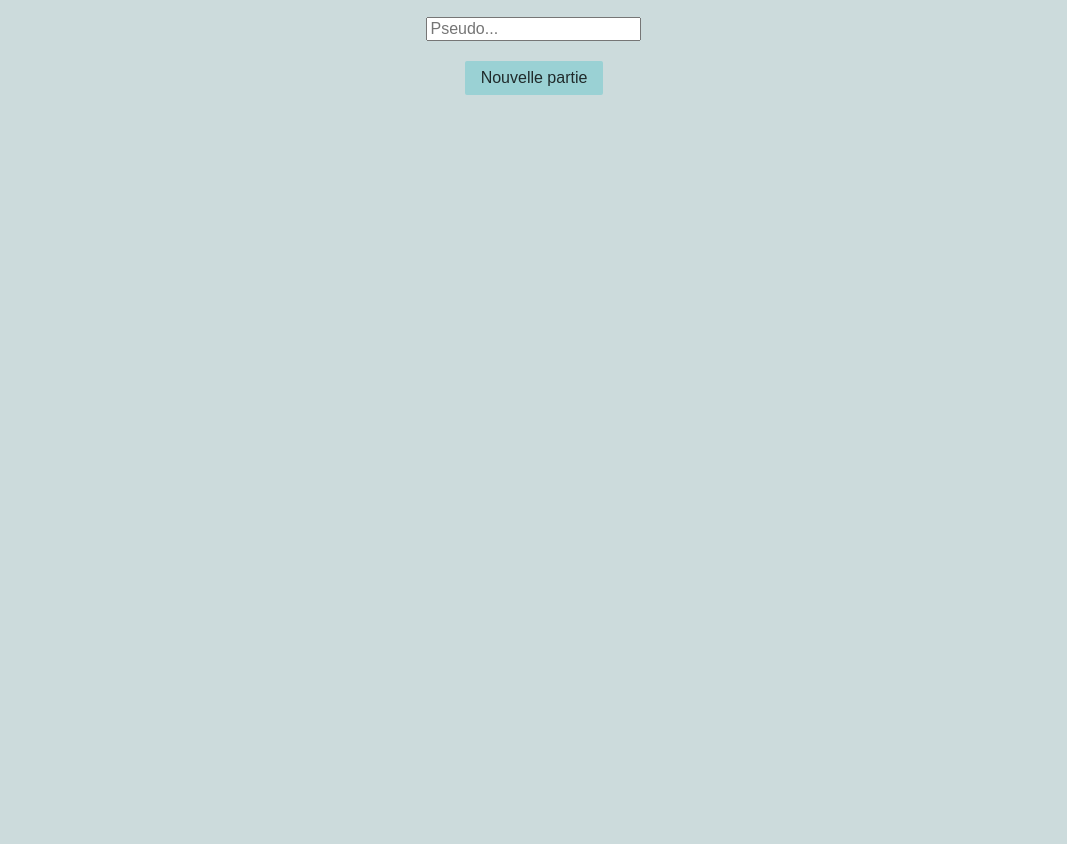
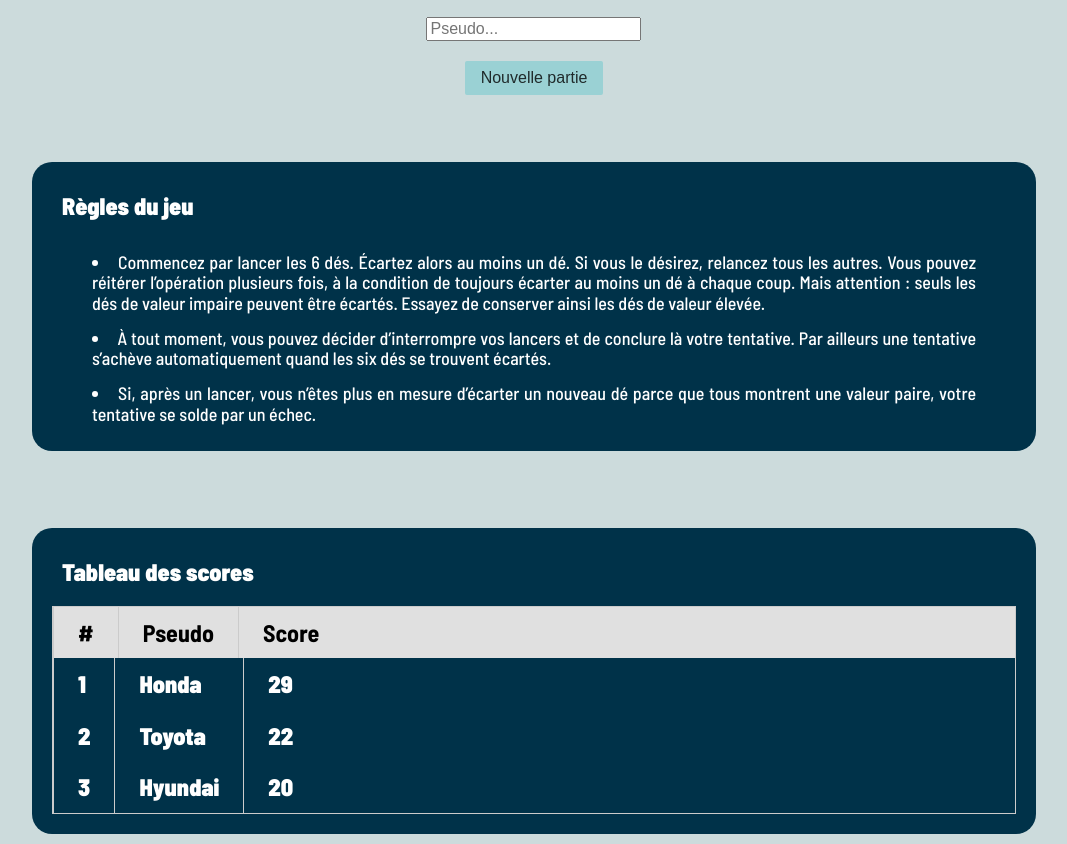
Before and after one commit to nbert71/deacthlon-javelot-bis, a website: page static/index.html in a window 1280 px wide. Shown: the part 179-1023 px from the top of the page, without its empty margins (106-1173 px from the left). Before the commit the page ends 800 px from the top, so only its background shows below. Drawn offline with nearby package versions, Linux system fonts and the light colour scheme.

Commit message:
Ajout Listener touche Entrée + règles et maquette tableau score index

```diff
--- a/server.js
+++ b/server.js
@@ -54,8 +54,8 @@ app.use('/new', (req, res) => {
             .then(partie => {
                 console.log("partie_id", partie.id);
                 res.cookie("id_partie", partie.id);
-                res.cookie("pseudo", partie.pseudo)
-                res.end("prout")
+                res.cookie("pseudo", partie.pseudo);
+                res.end("prout");
                 //console.log(res.cookie);
             })
     })()
--- a/static/index.html
+++ b/static/index.html
@@ -35,8 +35,61 @@
                 <div class="pure-button" id="new-game">Nouvelle partie</div>
             </div>
             <div class="pure-u-1-3"></div>
+            <div class="pure-u-1-3"></div>
 
-            <div class="pure-u-1-3"></div>
+
+            <div class="rules" id="index_rules">
+                <div class="box-title">
+                    Règles du jeu
+                </div>
+                <div class="rules-box">
+                    <li>Commencez par lancer les 6 dés. Écartez alors au moins un dé. Si vous le désirez, relancez tous
+                        les autres. Vous
+                        pouvez réitérer l’opération plusieurs fois, à la condition de toujours écarter au moins un dé à
+                        chaque coup. Mais
+                        attention : seuls les dés de valeur impaire peuvent être écartés. Essayez de conserver ainsi les
+                        dés de valeur
+                        élevée. </li>
+                    <li>À tout moment, vous pouvez décider d’interrompre vos lancers et de conclure là votre tentative.
+                        Par ailleurs une
+                        tentative s’achève automatiquement quand les six dés se trouvent écartés.</li>
+                    <li>Si, après un lancer, vous n’êtes plus en mesure d’écarter un nouveau dé parce que tous montrent
+                        une valeur paire,
+                        votre tentative se solde par un échec.</li>
+                </div>
+            </div>
+
+            <div class="rules" id="index_rules">
+                <div class="box-title">
+                    Tableau des scores
+                </div>
+                <table class="pure-table">
+                    <thead>
+                        <tr>
+                            <th>#</th>
+                            <th>Pseudo</th>
+                            <th>Score</th>
+                        </tr>
+                    </thead>
+                    <tbody>
+                        <tr>
+                            <td>1</td>
+                            <td>Honda</td>
+                            <td>29</td>
+                        </tr>
+                        <tr>
+                            <td>2</td>
+                            <td>Toyota</td>
+                            <td>22</td>
+                        </tr>
+                        <tr>
+                            <td>3</td>
+                            <td>Hyundai</td>
+                            <td>20</td>
+                        </tr>
+                    </tbody>
+                </table>
+            </div>
         </div>
     </div>
 </body>
@@ -54,7 +107,7 @@
         return "";
     }
 
-    document.querySelector('#new-game').addEventListener("click", (event) => {
+    function newGame() {
         pseudo = document.querySelector("#pseudo").value;
         if (pseudo !== '') {
             fetch("/new/?pseudo=" + pseudo)
@@ -72,7 +125,16 @@
         } else {
             alert("Vous devez saisir un pseudo pour créer une partie !");
         }
+    }
 
+    document.querySelector('#pseudo').addEventListener('keypress', function (e) {
+    if (e.key === 'Enter') {
+      newGame()
+    }
+});
+
+    document.querySelector('#new-game').addEventListener("click", (event) => {
+        newGame()
         //event.preventDefault();
         //location.reload();
     })
```
Also changed, not shown: 1 other file.
